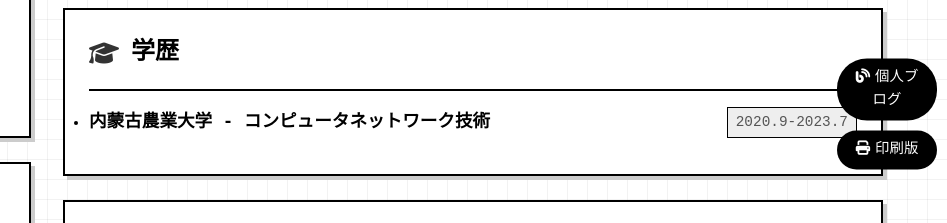
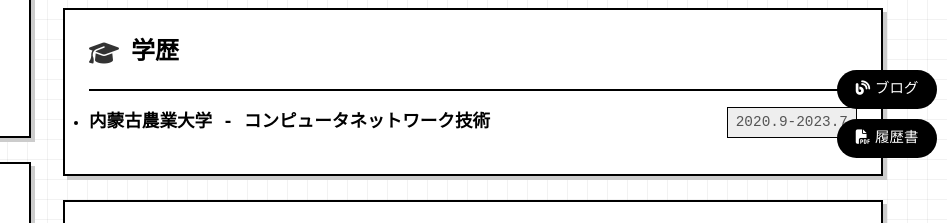
Before and after one commit to SagamiYun/jpresume, a plain HTML site: page index.html in a window 1280 px wide. Shown: the part 281-504 px from the top of the page, 333-1280 px from the left. Drawn offline with Linux system fonts and the light colour scheme.

Commit message:
add cdn file 25120201

```diff
--- a/index.html
+++ b/index.html
@@ -153,8 +153,8 @@
 <!-- 侧边导航栏 -->
 <aside class="sidebar-nav">
   <ul>
-    <li><a href="https://sagamiyun.me/" target="_blank"><i class="fas fa-blog"></i>個人ブログ</a></li>
-    <li><a href="print-webresume.html" target="_blank"><i class="fas fa-print"></i>印刷版</a></li>
+    <li><a href="https://sagamiyun.me/" target="_blank"><i class="fas fa-blog"></i>ブログ</a></li>
+    <li><a href="https://cdn.statically.io/gh/sagamiyun/jpresume/main/kojinrenrokusyo_251202.xlsx" target="_blank"><i class="fas fa-file-pdf"></i>履歴書</a></li>
   </ul>
 </aside>
 
```
Also changed, not shown: 1 other file.
